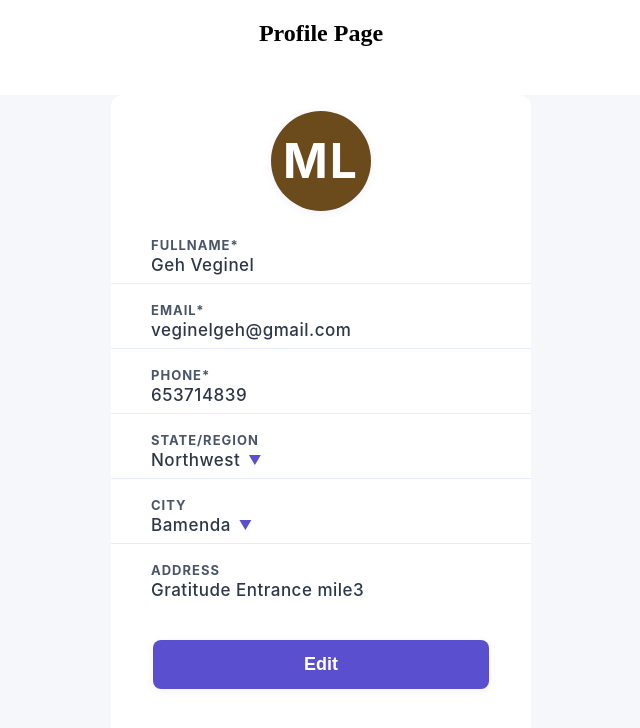
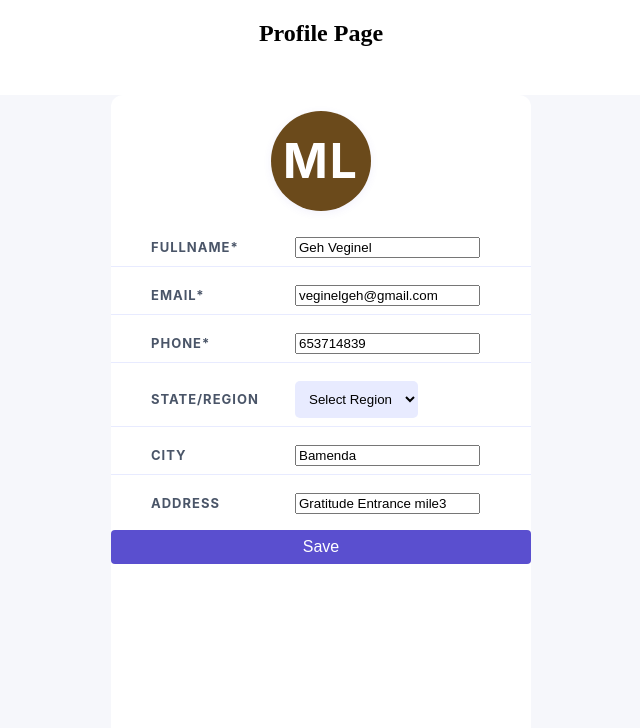
Before and after one commit to MbahLesky/Home-Finder, a React (Create React App) app: page /profile in a window 1280 px wide. Both pictures are taken after a click on the button "Edit". Shown: the top 728 px of the page, without its empty margins (319-959 px from the left). Built offline with nearby package versions, Linux system fonts and the light colour scheme.

Commit message:
Edited the editing button by importing it from the file button ,added a save button nd select field

```diff
--- a/src/components/FilledButton.jsx
+++ b/src/components/FilledButton.jsx
@@ -1,7 +1,7 @@
 import "./FilledButton.css";
 
-function FilledButton({children}) {
-    return <button className="filled-button">{children}</button>;
+function FilledButton({children, onClick}) {
+    return <button onClick={onClick} className="filled-button">{children}</button>;
 }
 
 export default FilledButton;
--- /dev/null
+++ b/src/components/SelectField.css
@@ -0,0 +1,23 @@
+
+.input-field {
+    display: flex;
+    flex-direction: column;
+}
+
+.input-field select {
+    padding: 10px;
+    border-radius: 5px;
+    border: none;
+    background-color: var(--color-primary-light) !important;
+    width: 100%;
+}
+
+.input-field .error-text {
+    color: red;
+    font-size: 12px;
+
+}
+
+select:focus {
+    outline: 2px solid var(--color-primary);
+}
--- /dev/null
+++ b/src/components/SelectField.jsx
@@ -0,0 +1,16 @@
+import './SelectField.css';
+
+function SelectField({ id, placeholder, label, errorText, value, name, onChange, children }) {
+  return (
+    <div className="input-field">
+      <label htmlFor={id}>{label}</label>
+      <select id={id} value={value} name={name} onChange={onChange}>
+        <option value="" disabled>{placeholder}</option>
+        {children}
+      </select>
+      <p className="error-text">{errorText}</p>
+    </div>
+  );
+}
+
+export default SelectField;
--- a/src/components/TextField.jsx
+++ b/src/components/TextField.jsx
@@ -1,10 +1,10 @@
 import './TextField.css';
 
-function TextField({ id, type, placeholder, label, errorText, value }) {
+function TextField({ id, type, placeholder, label, errorText, value, name, onChange }) {
   return (
     <div className="input-field">
       <label htmlFor={id}>{label}</label>
-      <input type={type} placeholder={placeholder} id={id} value={value}/>
+      <input type={type} placeholder={placeholder} id={id} value={value} name={name} onChange={onChange}/>
       <p className="error-text">{errorText}</p>
     </div>
   );
--- a/src/layouts/MyProfile.css
+++ b/src/layouts/MyProfile.css
@@ -50,11 +50,13 @@
 
 .detail-row {
   display: flex;
-  flex-direction: column;
-  align-items: flex-start;
+  flex-direction: row; /* changed from column */
+  align-items: center;
+  justify-content: flex-start;
   margin-bottom: 0;
   padding: 18px 40px 8px 40px;
   border-bottom: 1px solid var(--color-primary-light);
+  gap: 24px; /* add space between label and value */
 }
 
 .detail-row:last-child {
@@ -62,11 +64,12 @@
 }
 
 .detail-row label {
+  min-width: 120px; /* or adjust as needed */
   font-size: 13px;
   font-weight: 700;
   color: var(--color-text-light);
   letter-spacing: 1px;
-  margin-bottom: 2px;
+  margin-bottom: 0; /* remove bottom margin */
   text-transform: uppercase;
 }
 
--- a/src/layouts/MyProfile.jsx
+++ b/src/layouts/MyProfile.jsx
@@ -1,22 +1,36 @@
+import React, { useState } from 'react';
+import './MyProfile.css';
+import FilledButton from '../components/FilledButton'; // Import the button
+import TextField from '../components/TextField';
+import SelectField from '../components/SelectField';
+import { countryData } from '../temp/country_data';
 
-import React from 'react';
-import './MyProfile.css';
-
-
-const userData = {
+const initialUserData = {
   fullName: 'Geh Veginel',
   email: 'veginelgeh@gmail.com',
   phone: '653714839',
-  stateRegion: 'Northwest',
+  stateRegion: '',
   city: 'Bamenda',
   address: 'Gratitude Entrance mile3',
   initials: 'ML'
 };
 
+
 const MyProfile = () => {
-  const handleEdit = () => {
-    console.log("Edit button clicked!");
-    alert("This would enable form editing.");
+  const [isEditing, setIsEditing] = useState(false);
+  const [userData, setUserData] = useState(initialUserData);
+
+  const address = countryData.states;
+
+  const regions = address.map(state => state.name)
+
+  const handleEdit = () => setIsEditing(true);
+  const handleChange = (e) => {
+    setUserData({ ...userData, [e.target.name]: e.target.value });
+  };
+  const handleSave = () => {
+    alert(JSON.stringify(userData, null, 2));
+    setIsEditing(false);
   };
 
   return (
@@ -29,37 +43,94 @@ const MyProfile = () => {
         <div className="profile-details">
           <div className="detail-row">
             <label>FULLNAME*</label>
+            {isEditing ? (
+              <input
+                name="fullName"
+                value={userData.fullName}
+                onChange={handleChange}
+              />
+            ) : (
               <p>{userData.fullName}</p>
+            )}
           </div>
           <div className="detail-row">
             <label>EMAIL*</label>
+            {isEditing ? (
+              <input
+                name="email"
+                value={userData.email}
+                onChange={handleChange}
+              />
+            ) : (
               <p>{userData.email}</p>
+            )}
           </div>
           <div className="detail-row">
             <label>PHONE*</label>
+            {isEditing ? (
+              <input
+                name="phone"
+                value={userData.phone}
+                onChange={handleChange}
+              />
+            ) : (
               <p>{userData.phone}</p>
+            )}
           </div>
           <div className="detail-row">
             <label>STATE/REGION</label>
+            {isEditing ? (
+              <SelectField
+                name="stateRegion"
+                value={userData.stateRegion}
+                onChange={handleChange}
+                placeholder='Select Region'
+              >
+               {regions.map(region => <option value={region}>{region}</option>)}
+              </SelectField>
+            ) : (
               <div className="dropdown-display">
                 {userData.stateRegion} <span className="arrow-down">▼</span>
               </div>
+            )}
           </div>
           <div className="detail-row">
             <label>CITY</label>
+            {isEditing ? (
+              <input
+                name="city"
+                value={userData.city}
+                onChange={handleChange}
+              />
+            ) : (
               <div className="dropdown-display">
                 {userData.city} <span className="arrow-down">▼</span>
               </div>
+            )}
           </div>
           <div className="detail-row">
             <label>ADDRESS</label>
+            {isEditing ? (
+              <input
+                name="address"
+                value={userData.address}
+                onChange={handleChange}
+              />
+            ) : (
               <p>{userData.address}</p>
+            )}
           </div>
         </div>
 
-        <button className="edit-button" onClick={handleEdit}>
+        {isEditing ? (
+          <FilledButton onClick={handleSave}>
+            Save
+          </FilledButton>
+        ) : (
+          <FilledButton onClick={handleEdit}>
             Edit
-        </button>
+          </FilledButton>
+        )}
       </div>
     </div>
   );
```
Lines whose indentation alone changed are shown as unchanged.
